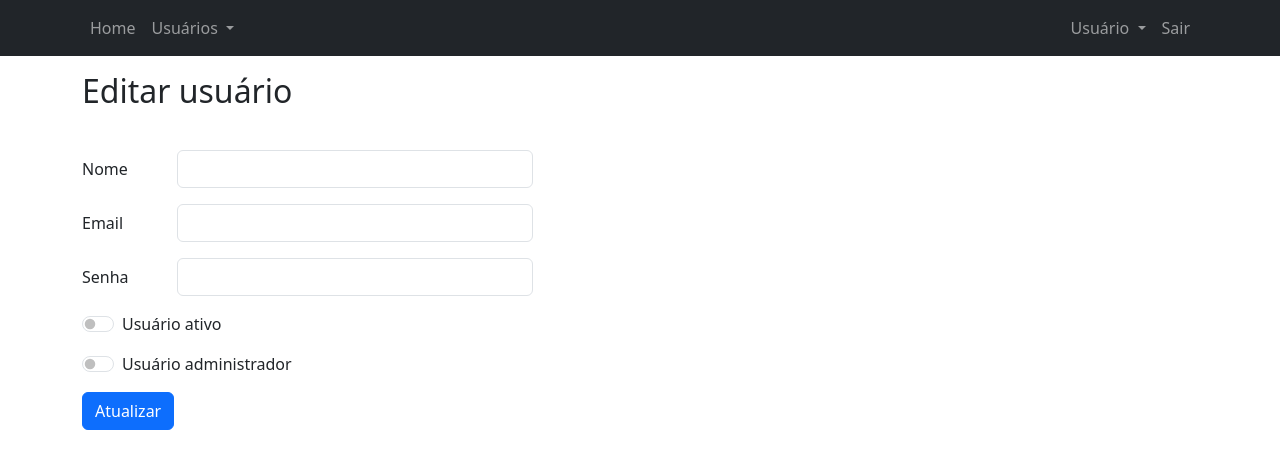
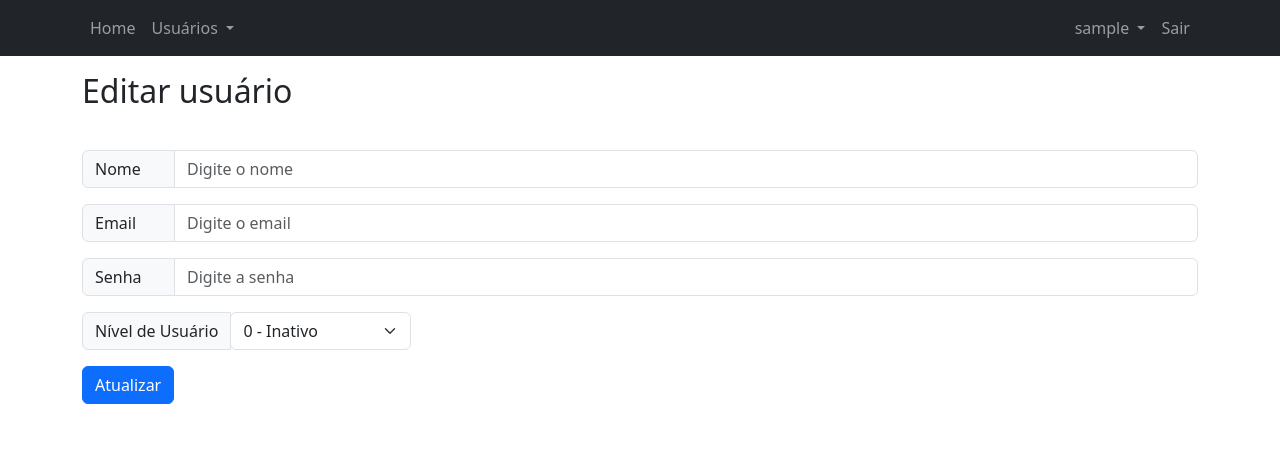
Before and after one commit to elionardosantos/projetoInvictos, a PHP site: page /userEdit.php in a window 1280 px wide. Shown: the top 469 px of the page. Run offline with PHP 8.4, Linux system fonts and the light colour scheme; the visitor is signed in with stand-in values (Sample User, id 1).

Commit message:
Ajustes no sistema de login e tela de cadastro de usuários

```diff
--- a/controller/loginChecker.php
+++ b/controller/loginChecker.php
@@ -1,11 +1,9 @@
 <?php
     session_start();
 
-    if (isset($_SESSION['email']) && $_SESSION['email'] !== "") {
-        echo "Logado pelo POST";
-
+    if (isset($_SESSION['loginStatus']) && $_SESSION['loginStatus'] === "logged"){
+        //Mantém logado
     } else {
-        echo "Ninguém logado";
         header('location: login.php');
     }
 ?>
--- a/controller/logout.php
+++ b/controller/logout.php
@@ -1,5 +1,4 @@
 <?php
-    echo "<p>Saindo...</p>";
     session_start();
     session_destroy();
     header('location: ../index.php')
--- a/partials/navbar.php
+++ b/partials/navbar.php
@@ -39,7 +39,7 @@
       <ul class="navbar-nav mb-2 ms-auto mb-lg-0">
         <li class="nav-item dropdown">
           <a class="nav-link dropdown-toggle" href="#" role="button" data-bs-toggle="dropdown" aria-expanded="false">
-            <?= isset($_POST['name'])?$_POST['name']:"Usuário"; ?>
+            <?= isset($_SESSION['loggedUserName'])?$_SESSION['loggedUserName']:"Usuário"; ?>
           </a>
           <ul class="dropdown-menu">
             <!-- <li><a class="dropdown-item" href="#">Conta</a></li> -->
--- a/userEdit.php
+++ b/userEdit.php
@@ -6,7 +6,7 @@
 </head>
 <body>
     <?php
-        // require('controller/loginChecker.php');
+        require('controller/loginChecker.php');
         require('partials/navbar.php');
 
     ?>
@@ -14,38 +14,31 @@
         <p><h2>Editar usuário</h2></p>
         <br>
         <form action="" method="post">
-            <div class="row mb-3">
-                <label for="formName" class="col-sm-1 col-form-label">Nome</label>
-                <div class="col-sm-4">
-                    <input type="text" class="form-control" id="formName" name="formName">
-                </div>
+            <div class="input-group mb-3">
+                <span class="input-group-text col-sm-1 col-3">Nome</span>
+                <input type="text" class="form-control" placeholder="Digite o nome" name="formName">
             </div>
-            <div class="row mb-3">
-                <label for="formEemail" class="col-sm-1 col-form-label">Email</label>
-                <div class="col-sm-4">
-                    <input type="email" class="form-control" id="formEmail" name="formEmail" required>
-                </div>
+            <div class="input-group mb-3">
+                <span class="input-group-text col-sm-1 col-3">Email</span>
+                <input type="email" class="form-control" placeholder="Digite o email" name="formEmail">
             </div>
-            <div class="row mb-3">
-                <label for="formPass" class="col-sm-1 col-form-label">Senha</label>
-                <div class="col-sm-4">
-                    <input type="password" class="form-control" id="formPass" name="formPass" required>
+            <div class="input-group mb-3">
+                <span class="input-group-text col-sm-1 col-3">Senha</span>
+                <input type="password" class="form-control" placeholder="Digite a senha" name="formPassword">
+            </div>
+            <div class="input-group mb-3">
+                <span class="input-group-text">Nível de Usuário</span>
+                <div class="">
+                    <select class="form-select form-control" name="formLevel">
+                        <option value="0">0 - Inativo</option>
+                        <option value="1">1 - Administrador</option>
+                        <option value="2">2 - Usuário</option>
+                    </select>
                 </div>
             </div>
             <p>
-                <div class="form-check form-switch">
-                    <input class="form-check-input" type="checkbox" role="switch" id="flexSwitchCheckDefault">
-                    <label class="form-check-label" for="flexSwitchCheckDefault">Usuário ativo</label>
-                </div>
+                <button type="submit" class="btn btn-primary">Atualizar</button>
             </p>
-            <p>
-                <div class="form-check form-switch">
-                    <input class="form-check-input" type="checkbox" role="switch" id="flexSwitchCheckDefault">
-                    <label class="form-check-label" for="flexSwitchCheckDefault">Usuário administrador</label>
-                </div>
-            </p>
-            <button type="submit" class="btn btn-primary">Atualizar</button>
-            <br><br>
         </form>
 
         <?php
```
Also changed, not shown: login.php (+38 -30 lines), userRegistration.php (+27 -25 lines), usersList.php (+5 -5 lines).
